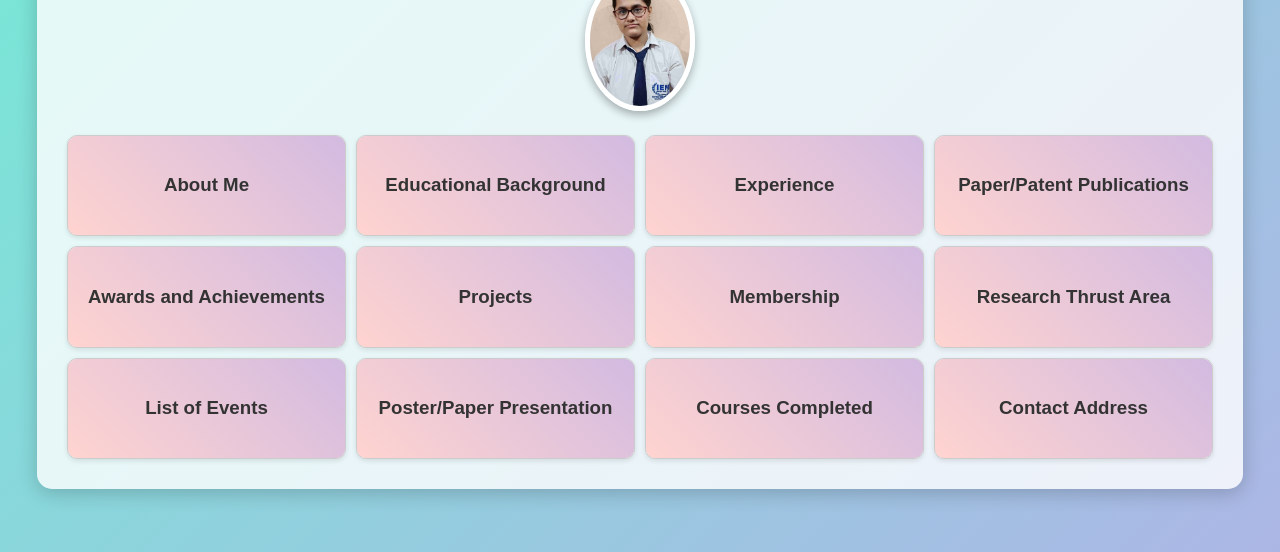
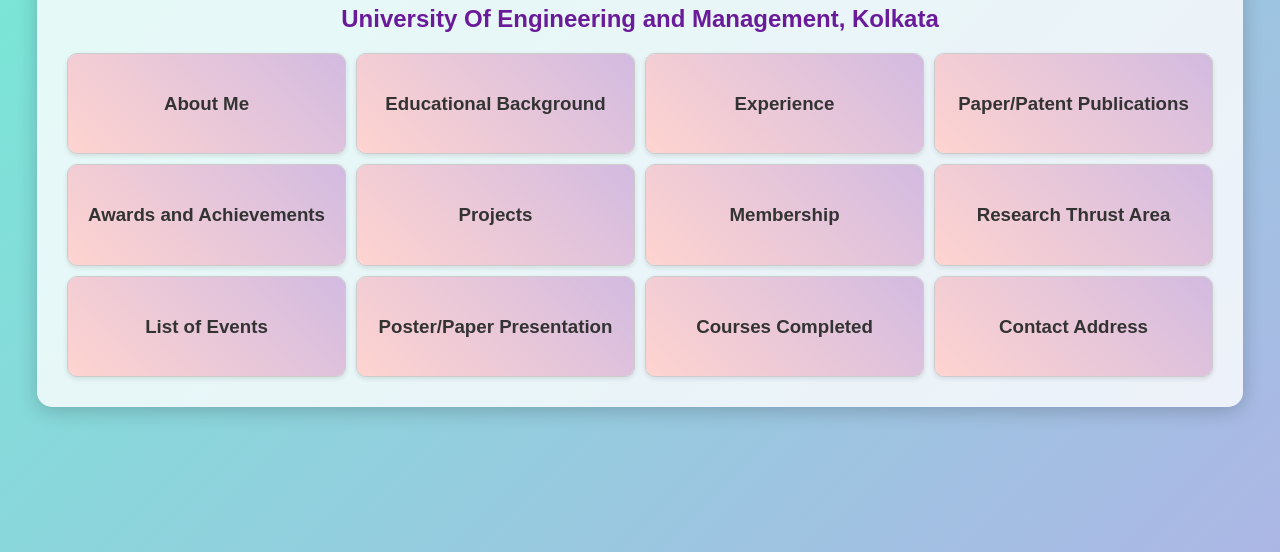
Before and after one commit to somdatta07/somdatta-page, a plain HTML site: page index.html in a window 1280 px wide. Shown: the part 248-800 px from the top of the page. Drawn offline with Linux system fonts and the light colour scheme.

Commit message:
Update index.html

```diff
--- a/index.html
+++ b/index.html
@@ -38,13 +38,7 @@
             padding: 30px;
             box-shadow: 0 4px 20px rgba(0, 0, 0, 0.2);
         }
-        .image-container img {
-            width: 100px;
-            height: auto;
-            border-radius: 50%;
-            border: 5px solid #fff;
-            box-shadow: 0 4px 8px rgba(0, 0, 0, 0.3);
-        }
+
         .grid {
             display: grid;
             grid-template-columns: repeat(4, 1fr);
@@ -155,9 +149,6 @@
     <div class="container">
         <h1>SOMDATTA PAUL</h1>
         <h2>University Of Engineering and Management, Kolkata</h2>
-        <div class="image-container">
-            <img src="somdatta.jpeg" alt="Owner Image">
-        </div>
         <div class="grid">
             <div class="box" onclick="showDetails('about')"><h3>About Me</h3></div>
             <div class="box" onclick="showDetails('education')"><h3>Educational Background</h3></div>
```
